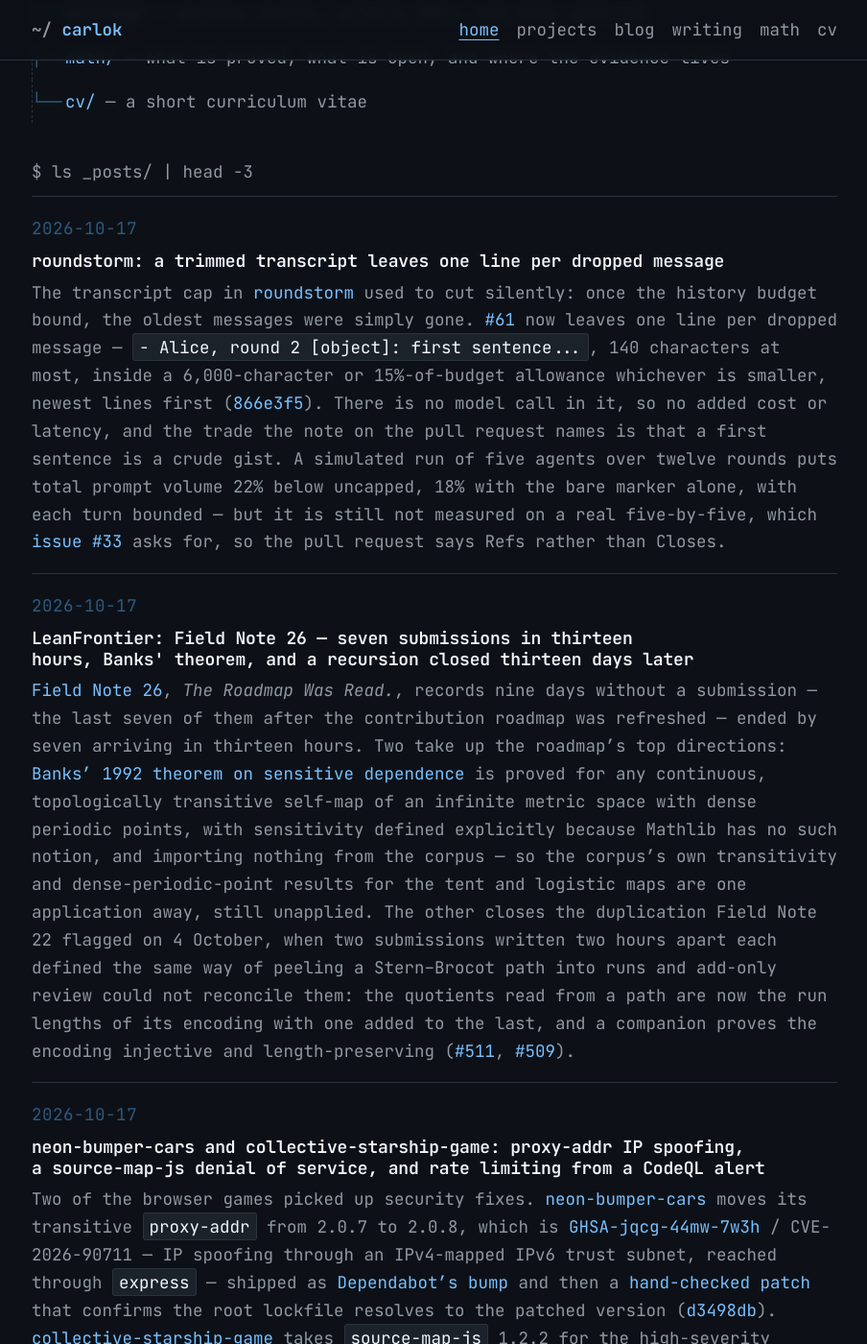
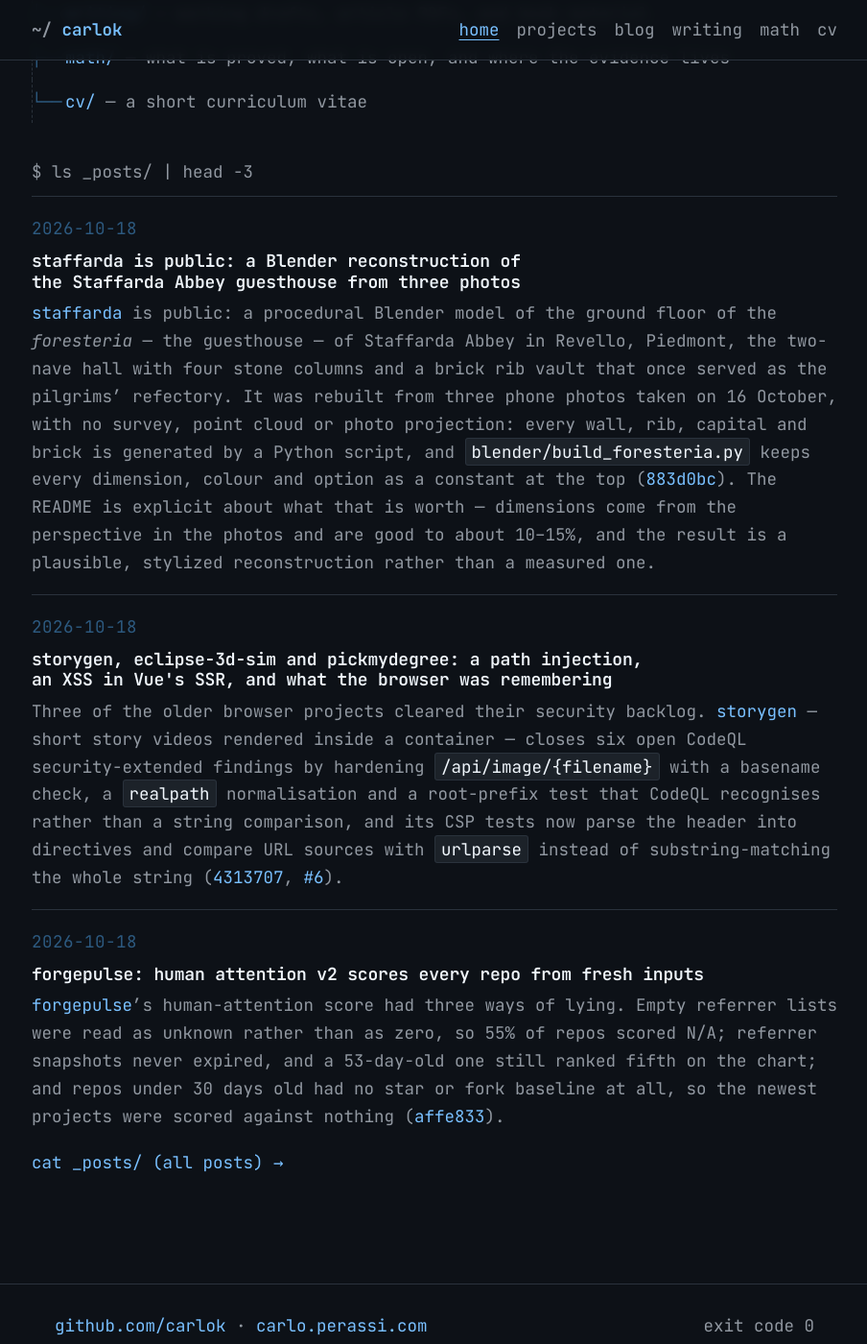
Before and after one commit to carlok/carlok.github.io, a Jekyll site: the page built from index.md, in a window 1280 px wide and 1400 px high, scrolled down 797 px. Shown: the whole window at 96% size, without its empty margins (187-1091 px from the left). Built offline with Jekyll 4.4.1, drawn with Linux system fonts in a browser that asks for light colours; some of the changed text lies outside the part shown.

Commit message:
posts: staffarda public, diaz notes v1.31-v1.33 (Theorems B, E, D), consculpta sound engine, forgepulse attention v2, storygen/eclipse-3d-sim/pickmydegree security; projects + staffarda

```diff
--- /dev/null
+++ b/_posts/2026-10-18-forgepulse-human-attention-v2.md
@@ -0,0 +1,9 @@
+---
+title: "forgepulse: human attention v2 scores every repo from fresh inputs"
+date: 2026-10-18
+tags: [rust, tool]
+---
+
+[forgepulse](https://github.com/carlok/forgepulse)'s human-attention score had three ways of lying. Empty referrer lists were read as unknown rather than as zero, so 55% of repos scored N/A; referrer snapshots never expired, and a 53-day-old one still ranked fifth on the chart; and repos under 30 days old had no star or fork baseline at all, so the newest projects were scored against nothing ([affe833](https://github.com/carlok/forgepulse/commit/affe833)).
+
+The v2 score fixes all three in the inputs rather than in the formula: referrers now come from a snapshot at most a day old or count as zero, and a missing baseline falls back to the latest earlier row, to zero for repos created inside the window, or to the first observation. Two smaller corrections come with it — a fork now weighs the same as a star, and a zero score is ranked as unranked and shown as a dash instead of disappearing into a wide tie — plus trend markers for entering and leaving the chart.
--- /dev/null
+++ b/_posts/2026-10-18-security-codeql-vue-ssr.md
@@ -0,0 +1,11 @@
+---
+title: "storygen, eclipse-3d-sim and pickmydegree: a path injection, an XSS in Vue's SSR, and what the browser was remembering"
+date: 2026-10-18
+tags: [security, tool]
+---
+
+Three of the older browser projects cleared their security backlog. [storygen](https://github.com/carlok/storygen) — short story videos rendered inside a container — closes six open CodeQL security-extended findings by hardening `/api/image/{filename}` with a basename check, a `realpath` normalisation and a root-prefix test that CodeQL recognises rather than a string comparison, and its CSP tests now parse the header into directives and compare URL sources with `urlparse` instead of substring-matching the whole string ([4313707](https://github.com/carlok/storygen/commit/4313707), [#6](https://github.com/carlok/storygen/pull/6)).
+
+[eclipse-3d-sim](https://github.com/carlok/eclipse-3d-sim), the local eclipse-visibility simulator, stops persisting observer coordinates in `localStorage`, hashes the COP30 cache filenames, and restricts DEM opens to the configured terrain directories — three findings about storage and path handling in the same area ([bee7d54](https://github.com/carlok/eclipse-3d-sim/commit/bee7d54), [#2](https://github.com/carlok/eclipse-3d-sim/pull/2)).
+
+[pickmydegree](https://github.com/carlok/pickmydegree) takes the Vue stack from 3.5.28 to 3.5.44 for [GHSA-g2v6-rqmx-r4w6](https://github.com/advisories/GHSA-g2v6-rqmx-r4w6), an XSS in server-side rendering where a missing carriage return in the attribute-name blacklist let an attribute name run on into the next one; the alert covers both `vue` and `@vue/server-renderer`, which have to move together ([8c99b7b](https://github.com/carlok/pickmydegree/commit/8c99b7b), [547df3b](https://github.com/carlok/pickmydegree/commit/547df3b), [#5](https://github.com/carlok/pickmydegree/pull/5)). The same day's `source-map-js` 1.2.2 bumps elsewhere in the fleet — [agility-trainer](https://github.com/carlok/agility-trainer), [solids-hunter](https://github.com/carlok/solids-hunter), [cross-tetris](https://github.com/carlok/cross-tetris) — were Dependabot's, taking the parser past the same denial of service already described for [the two games](/blog/2026/10/17/dependency-security-proxy-addr/).
--- /dev/null
+++ b/_posts/2026-10-18-staffarda-public.md
@@ -0,0 +1,11 @@
+---
+title: "staffarda is public: a Blender reconstruction of the Staffarda Abbey guesthouse from three photos"
+date: 2026-10-18
+tags: [project]
+---
+
+[staffarda](https://github.com/carlok/staffarda) is public: a procedural Blender model of the ground floor of the *foresteria* — the guesthouse — of Staffarda Abbey in Revello, Piedmont, the two-nave hall with four stone columns and a brick rib vault that once served as the pilgrims' refectory. It was rebuilt from three phone photos taken on 16 October, with no survey, point cloud or photo projection: every wall, rib, capital and brick is generated by a Python script, and `blender/build_foresteria.py` keeps every dimension, colour and option as a constant at the top ([883d0bc](https://github.com/carlok/staffarda/commit/883d0bc)). The README is explicit about what that is worth — dimensions come from the perspective in the photos and are good to about 10–15%, and the result is a plausible, stylized reconstruction rather than a measured one.
+
+The hall is two naves by five square bays, roughly 10.8 × 27 m, springing at 2.5 m with keystones about 6.4 m up; the ribs spring higher on the side walls than on the columns, from small corbels, as measured on the photos. Each material carries its own procedural weathering — flaking plaster, stained vault cells, mottled gneiss — and the herringbone floor is about 7,800 individual worn cotto bricks ([2cc47a3](https://github.com/carlok/staffarda/commit/2cc47a3)). What the photos could not settle is a build switch rather than a guess: the windows are modelled with the flat lintels and round-headed lights they have today, and the arched-head hypothesis is available as `WINDOW_HEADS=arched` ([97bb8d5](https://github.com/carlok/staffarda/commit/97bb8d5)).
+
+`blender/structural_check.py` is plain Python with no Blender in it — a first-order thrust-line check of the vault and its supports that reads its dimensions from the build script — and `blender/walkthrough.py` renders the hall as one slow continuous take under two minutes, in through the doorway and slaloming between the columns at eye height, with stops to look around ([9679dd3](https://github.com/carlok/staffarda/commit/9679dd3)). The last round added a compare mode that renders eight key moments as both EEVEE and Cycles stills and fixed a springer flicker by widening the wall springer blocks 2 cm past the transverse arches, whose coplanar side faces had been z-fighting ([697dbaa](https://github.com/carlok/staffarda/commit/697dbaa), [cad4aaf](https://github.com/carlok/staffarda/commit/cad4aaf)). Code is MIT, renders and documentation CC BY 4.0.
--- a/projects.md
+++ b/projects.md
@@ -57,6 +57,7 @@ permalink: /projects/
 
 ## Visual and interactive systems
 
+- [staffarda](https://github.com/carlok/staffarda) — procedural Blender reconstruction of the ground floor of the Staffarda Abbey guesthouse, rebuilt from three photos: rib vault, four columns, weathered materials, a two-minute walkthrough, and a first-order thrust-line check of the vault.
 - [solids-hunter](https://github.com/carlok/solids-hunter) — first-person boolean-rule hunt: Babylon.js game with gamepad support and a shadow-pass watchdog.
 - [agility-trainer](https://github.com/carlok/agility-trainer) — mobile-first bodyweight agility trainer.
 - [consculpta](https://github.com/carlok/consculpta) — browser-only breeder of 3D sculptures: formulas over simplex noise, mutated as trees, raymarched in WebGL 2, with a genome editor, Shadertoy export and an optional bring-your-own-key AI co-breeder.
```
Also changed, not shown: _posts/2026-10-18-consculpta-sound-engine.md (added, +11 -0 lines), _posts/2026-10-18-diaz-modulus-lean-notes-1-31-1-33.md (added, +15 -0 lines).
